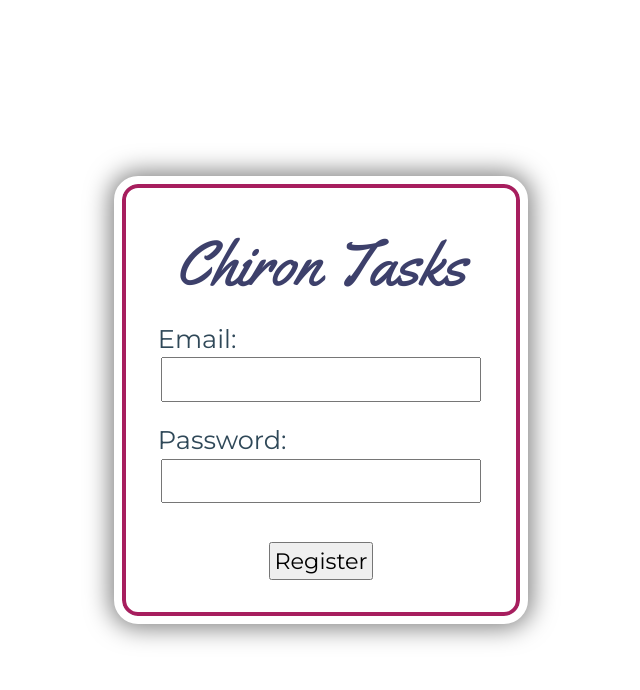
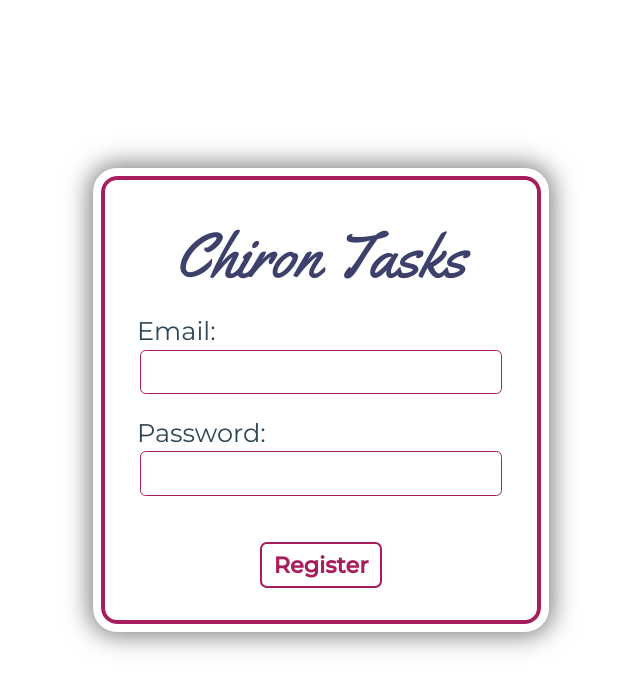
Before and after one commit to jathpala/chiron-tasks, a SvelteKit app: page /register in a window 1280 px wide. Shown: the top 690 px of the page, without its empty margins (319-959 px from the left). Built offline with nearby package versions, Linux system fonts and the light colour scheme.

Commit message:
Updated styles of registration page
Registration page is now responsive and matches the login page.

```diff
--- a/package.json
+++ b/package.json
@@ -10,7 +10,7 @@
 		"lint": "eslint .",
 		"emulators": "firebase emulators:start --import=firebase/local",
 		"emulators:export": "firebase emulators:export firebase/local",
-		"clean": "rm firestore-debug.log ui-debug.log"
+		"clean": "rm -rf build/ firebase-debug.log firestore-debug.log ui-debug.log"
 	},
 	"devDependencies": {
 		"@sveltejs/adapter-auto": "^1.0.0",
--- a/src/routes/(protected)/tasks/+page.svelte
+++ b/src/routes/(protected)/tasks/+page.svelte
@@ -6,7 +6,6 @@
   import { collection, doc, query, getDoc, getDocs, addDoc, deleteDoc, where } from "firebase/firestore"
 
   import TodoItem from "$components/TodoItem.svelte"
-  import TextInput from "$components/TextInput.svelte"
   import { db } from "$lib/firebase"
   import { user } from "$stores/user"
 
--- a/src/routes/+page.svelte
+++ b/src/routes/+page.svelte
@@ -136,7 +136,7 @@ section {
           &:focus {
             outline-style: solid;
             outline-width: 2px;
-            outline-color: $background-accent-color;
+            outline-color: $accent-color;
             border-color: transparent;
           }
         }
--- a/src/routes/register/+page.svelte
+++ b/src/routes/register/+page.svelte
@@ -3,12 +3,17 @@
   import { goto } from "$app/navigation"
   import { getAuth, createUserWithEmailAndPassword } from "firebase/auth"
 
+  import Loader from "$components/Loader.svelte"
+
   let email
   let password
   let error
 
+  let loading = false
+
   async function register() {
     error = null
+    loading = true
     try {
       await createUserWithEmailAndPassword(auth, email, password)
       goto("/tasks")
@@ -23,22 +28,29 @@
 </script>
 
 <section>
+
+  {#if loading}
+    <Loader fontSize="2rem" dotSize="0.5rem">Signing In...</Loader>
+  {:else}
     <main>
       <h1>Chiron Tasks</h1>
       <form>
         {#if error}
           <span class="flash">{error}</span>
         {/if}
+        <fieldset>
           <label for="email">Email</label>
-      <input id="email" type="email" name="username" bind:value={email} required/>
+          <input id="email" type="email" name="username" bind:value={email} size="1" required/>
           <label for="password">Password</label>
           <input
             id="password"
             type="password"
             name="password"
             bind:value={password}
+            size="1"
             required
           />
+        </fieldset>
         <button
           type="submit"
           on:click|preventDefault={register}>
@@ -46,6 +58,7 @@
         </button>
       </form>
     </main>
+  {/if}
 </section>
 
 <style lang="scss">
@@ -54,32 +67,39 @@
 section {
   height: 100vh;
   display: flex;
+  justify-content: center;
   align-items: center;
-  justify-content: center;
 
   main {
     display: flex;
     flex-direction: column;
-    row-gap: 1rem;
-    padding: 2rem;
-    border-style: solid;
-    border-width: 4px;
-    border-color: $accent-color;
-    border-radius: 1rem;
-    outline-style: solid;
-    outline-color: $background-color;
-    outline-width: 0.5rem;
-    box-shadow: 0 0 24px 12px rgba(0, 0, 0, 0.5);
+    row-gap: 1.5rem;
+    width: 100%;
+    padding: 1rem;
 
     h1 {
       font: $brand-font;
       color: $brand-color;
       text-align: center;
+      text-decoration: underline;
+      text-decoration-color: $accent-color;
     }
 
     form {
       display: flex;
       flex-direction: column;
+      align-items: center;
+      row-gap: 1.5rem;
+
+      fieldset {
+        border: none;
+        display: flex;
+        flex-direction: column;
+        align-items: stretch;
+        padding: 0;
+        width: 100%;
+        min-width: 5em;
+        max-width: 20em;
 
         label {
           font-size: 1.6rem;
@@ -98,16 +118,44 @@ section {
           height: 2em;
           margin-left: 0.2rem;
           margin-right: 0.2rem;
-        width: 20rem;
+          border-style: solid;
+          border-width: 1px;
+          border-color: $accent-color;
+          border-radius: 0.25em;
+          width: auto;
+
+          &:focus {
+            outline-style: solid;
+            outline-width: 2px;
+            outline-color: $accent-color;
+            border-color: transparent;
+          }
+        }
       }
 
       button {
         font: $primary-font;
         font-size: 1.4rem;
-        margin-top: 1rem;
-        padding: 0.2rem;
         width: fit-content;
         align-self: center;
+        font-weight: 800;
+        padding-top: 0.3em;
+        padding-bottom: 0.3em;
+        padding-left: 0.5em;
+        padding-right: 0.5em;
+        background-color: $background-color;
+        color: $accent-color;
+        border-width: 2px;
+        border-style: solid;
+        border-color: $accent-color;
+        border-radius: 0.3em;
+
+        &:hover, &:active, &:focus {
+          outline: none;
+          cursor: pointer;
+          background-color: $accent-color;
+          color: $background-color;
+        }
       }
 
       span.flash {
@@ -119,4 +167,42 @@ section {
     }
   }
 }
+
+@media screen and (min-width: 768px) {
+  section {
+    align-items: center;
+
+    main {
+      padding: 2rem;
+      row-gap: 1rem;
+      text-decoration: none;
+      border-style: solid;
+      border-width: 4px;
+      border-color: $accent-color;
+      border-radius: 1rem;
+      outline-style: solid;
+      outline-color: $background-color;
+      outline-width: 0.5rem;
+      box-shadow: 0 0 24px 12px rgba(0, 0, 0, 0.5);
+      min-width: 20em;
+      max-width: 25em;
+      width: 50%;
+
+      h1 {
+        text-decoration: none;
+      }
+
+      form {
+
+        fieldset{
+          max-width: 100%;
+        }
+      }
+    }
+  }
+}
+
+@media screen and (min-width: 1024px) {
+
+}
 </style>
```
Lines whose indentation alone changed are shown as unchanged.
